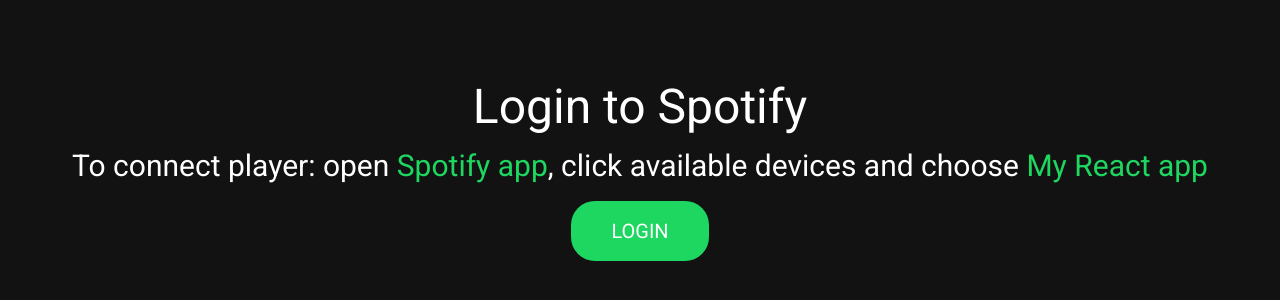
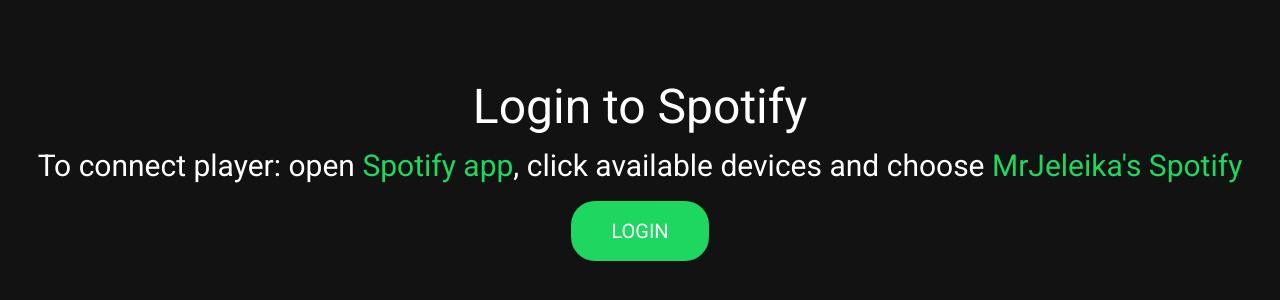
Before and after one commit to MrJeleika/spotify, a React (Create React App) app: page / in a window 1280 px wide. Shown: the part 228-528 px from the top of the page. Built offline with nearby package versions, Linux system fonts and the light colour scheme.

Commit message:
changed name

```diff
--- a/src/components/Login/Login.tsx
+++ b/src/components/Login/Login.tsx
@@ -30,7 +30,7 @@
       <h1 className="text-3xl mb-5 text-white text-center">
         To connect player: open <span className="text-green">Spotify app</span>,
         click available devices and choose{' '}
-        <span className="text-green">My React app</span>
+        <span className="text-green">MrJeleika's Spotify</span>
       </h1>
       <a
         className="bg-green px-10 py-5 text-white text-xl rounded-3xl"
```
